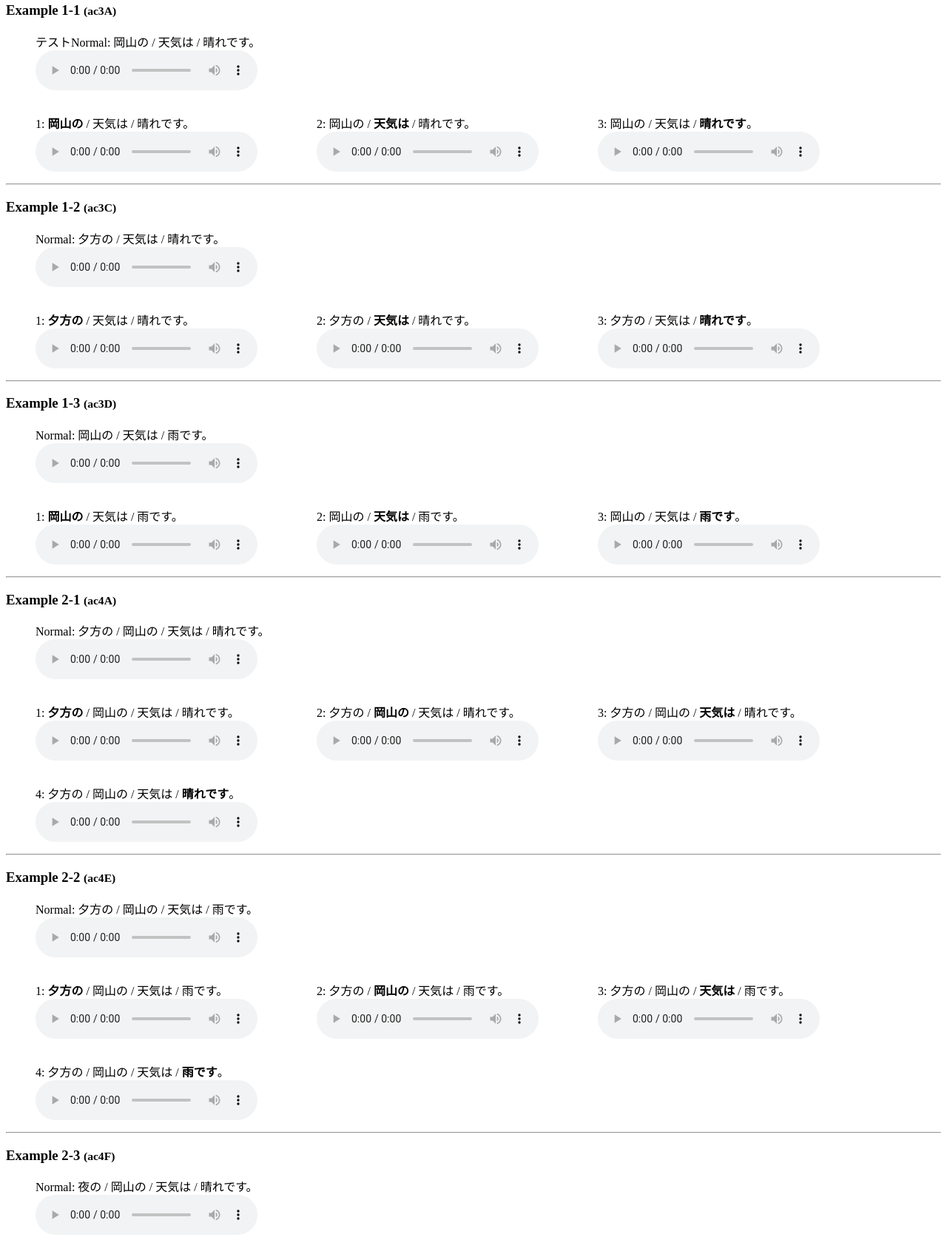
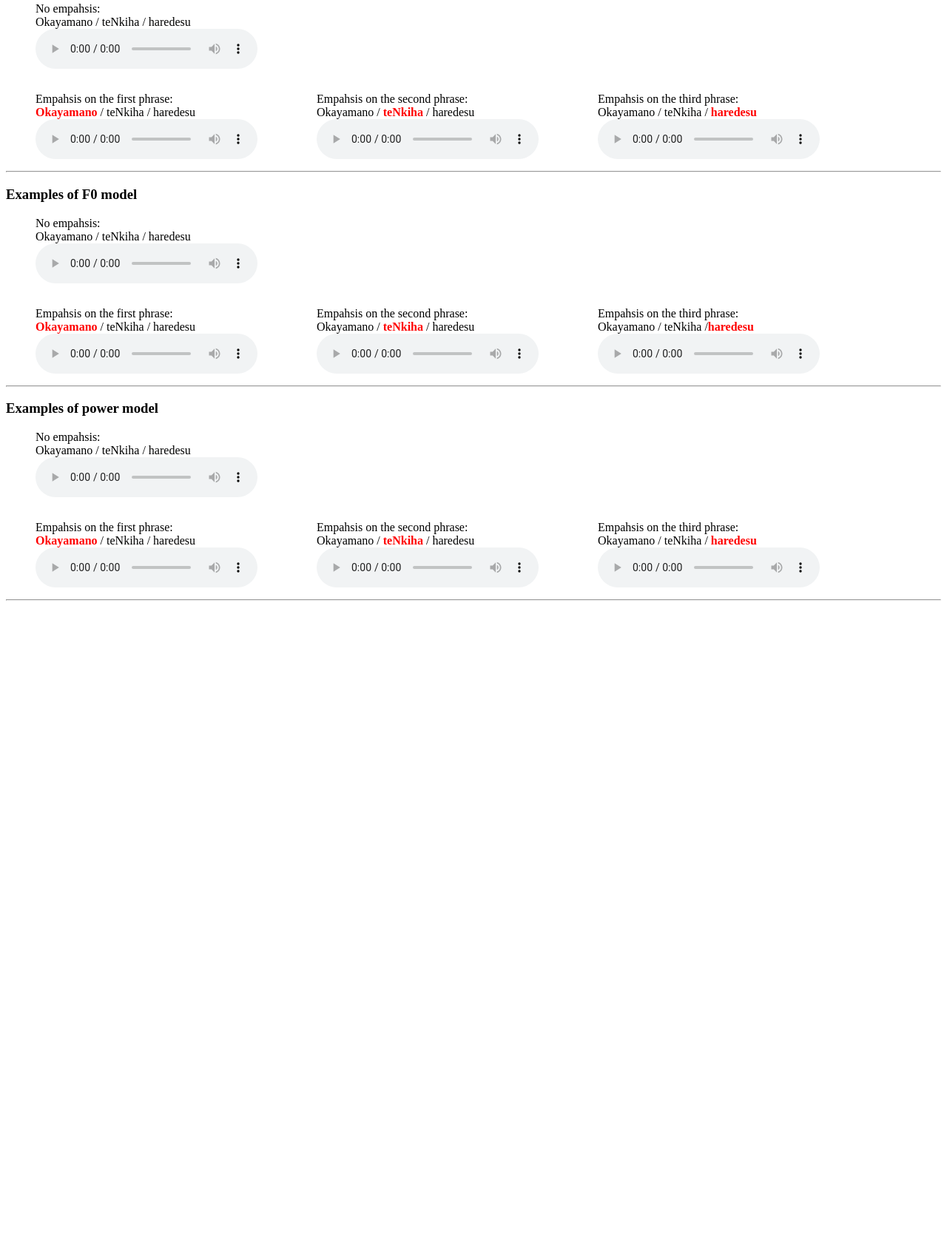
Before and after one commit to abe60/MLSP2024demo_M.abe, a plain HTML site: page index.html in a window 1280 px wide. Shown: the part 159-1831 px from the top of the page at 74% size. After the commit the page ends 979 px from the top, so only its background shows below. Drawn offline with Linux system fonts and the light colour scheme.

Commit message:
Add files via upload

```diff
--- a/index.html
+++ b/index.html
@@ -5,160 +5,90 @@ hr { clear: both; }
 </style>
 </head>
 <body>
-<h3>デモ</h3>
+<h3>Demo</h3>
 <p>
-  Normal = 強調フラグを与えずに合成した場合（従来方式）<br>
-  1, 2, 3, 4 = 各アクセント句に強調フラグを与えた場合（提案方式）<br>
-  ※「/」は，アクセント句の区切りを意味する．
+Takumi WADA, Sunao HARA and Masanobu ABE, "EXPLICIT PROSODY CONTROL TO REALIZE DISCOURSE FOCUS IN END-TO-END TEXT-TO-SPEECH"
+Graduate School of Interdisciplinary Science and Engineering in Health Systems,Okayama University, MLSP2024
+
 </p>
 <hr>
-<h3>Example 1-1 <small>(ac3A)</small></h3>
+<h3>Examples of F0&power model</h3>
 <p>
   <figure>
-    <figcaption>テストNormal: 岡山の / 天気は / 晴れです。</figcaption>
-    <audio src="3A.f0.wav" controls></audio><br>
+    <figcaption>No empahsis: </figcaption>
+    <figcaption>Okayamano / teNkiha / haredesu</figcaption>
+    <audio src="3A.f0power.wav" controls></audio><br>
   </figure>
   <div>
-    <figure style="float: left">
-      <figcaption>1: <b>岡山の</b> / 天気は / 晴れです。</figcaption>
-      <audio src="ac3A_1.wav" controls></audio><br>
+      <figure style="float: left">
+      <figcaption>Empahsis on the first phrase: </figcaption>
+      <figcaption> <font color="red"><b>Okayamano</b></font> / teNkiha / haredesu</figcaption>
+      <audio src="3A_1.f0power.wav" controls></audio><br>
     </figure>
     <figure style="float: left">
-      <figcaption>2: 岡山の / <b>天気は</b> / 晴れです。</figcaption>
-      <audio src="ac3A_2.wav" controls></audio><br>
+      <figcaption>Empahsis on the second phrase: </figcaption>
+      <figcaption> Okayamano /  <font color="red"><b>teNkiha</b></font> / haredesu</figcaption>
+      <audio src="3A_2.f0power.wav" controls></audio><br>
     </figure>
     <figure style="float: left">
-      <figcaption>3: 岡山の / 天気は / <b>晴れです</b>。</figcaption>
-      <audio src="ac3A_3.wav" controls></audio><br>
+      <figcaption>Empahsis on the third phrase: </figcaption>
+      <figcaption> Okayamano / teNkiha /  <font color="red"><b>haredesu</b></font></figcaption>
+      <audio src="3A_3.f0power.wav" controls></audio><br>
     </figure>
   </div>
 </p>
 
 <hr>
-<h3>Example 1-2 <small>(ac3C)</small></h3>
+<h3>Examples of F0 model</h3>
 <p>
   <figure>
-    <figcaption>Normal: 夕方の / 天気は / 晴れです。</figcaption>
-    <audio src="ac3C.wav" controls></audio><br>
+    <figcaption>No empahsis: </figcaption>
+    <figcaption>Okayamano / teNkiha / haredesu</figcaption>
+    <audio src="3A.f0.wav" controls></audio><br>
   </figure>
   <div>
     <figure style="float: left">
-      <figcaption>1: <b>夕方の</b> / 天気は / 晴れです。</figcaption>
-      <audio src="ac3C_1.wav" controls></audio><br>
+      <figcaption>Empahsis on the first phrase: </figcaption>
+      <figcaption> <font color="red"><b>Okayamano</b></font> / teNkiha / haredesu</figcaption>
+      <audio src="3A_1.f0.wav" controls></audio><br>
     </figure>
     <figure style="float: left">
-      <figcaption>2: 夕方の / <b>天気は</b> / 晴れです。</figcaption>
-      <audio src="ac3C_2.wav" controls></audio><br>
+      <figcaption>Empahsis on the second phrase: </figcaption>
+      <figcaption> Okayamano / <font color="red"><b>teNkiha</b></font> / haredesu</figcaption>
+      <audio src="3A_2.f0.wav" controls></audio><br>
     </figure>
     <figure style="float: left">
-      <figcaption>3: 夕方の / 天気は / <b>晴れです</b>。</figcaption>
-      <audio src="ac3C_3.wav" controls></audio><br>
+      <figcaption>Empahsis on the third phrase: </figcaption>
+      <figcaption> Okayamano / teNkiha /<font color="red"><b>haredesu</b></font> </figcaption>
+      <audio src="3A_3.f0.wav" controls></audio><br>
     </figure>
   </div>
 </p>
 
 <hr>
-<h3>Example 1-3 <small>(ac3D)</small></h3>
+<h3>Examples of power model</h3>
 <p>
   <figure>
-    <figcaption>Normal: 岡山の / 天気は / 雨です。</figcaption>
-    <audio src="ac3D.wav" controls></audio><br>
+    <figcaption>No empahsis: </figcaption>
+    <figcaption>Okayamano / teNkiha / haredesu</figcaption>
+    <audio src="3A.power.wav" controls></audio><br>
   </figure>
   <div>
     <figure style="float: left">
-      <figcaption>1: <b>岡山の</b> / 天気は / 雨です。</figcaption>
-      <audio src="ac3D_1.wav" controls></audio><br>
+      <figcaption>Empahsis on the first phrase: </figcaption>
+      <figcaption><font color="red"><b>Okayamano</b> </font> / teNkiha / haredesu</figcaption>
+      <audio src="3A_1.power.wav" controls></audio><br>
     </figure>
     <figure style="float: left">
-      <figcaption>2: 岡山の / <b>天気は</b> / 雨です。</figcaption>
-      <audio src="ac3D_2.wav" controls></audio><br>
+      <figcaption>Empahsis on the second phrase: </figcaption>
+      <figcaption> Okayamano / <font color="red"><b>teNkiha</b> </font>/ haredesu</figcaption>
+      <audio src="3A_2.power.wav" controls></audio><br>
     </figure>
     <figure style="float: left">
-      <figcaption>3: 岡山の / 天気は / <b>雨です</b>。</figcaption>
-      <audio src="ac3D_3.wav" controls></audio><br>
+      <figcaption>Empahsis on the third phrase: </figcaption>
+      <figcaption> Okayamano / teNkiha / <font color="red"><b>haredesu</b></font></figcaption>
+      <audio src="3A_3.power.wav" controls></audio><br>
     </figure>
   </div>
 </p>
-
 <hr>
-<h3>Example 2-1 <small>(ac4A)</small></h3>
-<p>
-  <figure>
-    <figcaption>Normal: 夕方の / 岡山の / 天気は / 晴れです。</figcaption>
-    <audio src="ac4A.wav" controls></audio><br>
-  </figure>
-  <div>
-    <figure style="float: left">
-      <figcaption>1: <b>夕方の</b> / 岡山の / 天気は / 晴れです。</figcaption>
-      <audio src="ac4A_1.wav" controls></audio><br>
-    </figure>
-    <figure style="float: left">
-      <figcaption>2: 夕方の / <b>岡山の</b> / 天気は / 晴れです。</figcaption>
-      <audio src="ac4A_2.wav" controls></audio><br>
-    </figure>
-    <figure style="float: left">
-      <figcaption>3: 夕方の / 岡山の / <b>天気は</b> / 晴れです。</figcaption>
-      <audio src="ac4A_3.wav" controls></audio><br>
-    </figure>
-    <figure style="float: left">
-      <figcaption>4: 夕方の / 岡山の / 天気は / <b>晴れです</b>。</figcaption>
-      <audio src="ac4A_4.wav" controls></audio><br>
-    </figure>
-  </div>
-</p>
-
-<hr>
-<h3>Example 2-2 <small>(ac4E)</small></h3>
-<p>
-  <figure>
-    <figcaption>Normal: 夕方の / 岡山の / 天気は / 雨です。</figcaption>
-    <audio src="ac4E.wav" controls></audio><br>
-  </figure>
-  <div>
-    <figure style="float: left">
-      <figcaption>1: <b>夕方の</b> / 岡山の / 天気は / 雨です。</figcaption>
-      <audio src="ac4E_1.wav" controls></audio><br>
-    </figure>
-    <figure style="float: left">
-      <figcaption>2: 夕方の / <b>岡山の</b> / 天気は / 雨です。</figcaption>
-      <audio src="ac4E_2.wav" controls></audio><br>
-    </figure>
-    <figure style="float: left">
-      <figcaption>3: 夕方の / 岡山の / <b>天気は</b> / 雨です。</figcaption>
-      <audio src="ac4E_3.wav" controls></audio><br>
-    </figure>
-    <figure style="float: left">
-      <figcaption>4: 夕方の / 岡山の / 天気は / <b>雨です</b>。</figcaption>
-      <audio src="ac4E_4.wav" controls></audio><br>
-    </figure>
-  </div>
-</p>
-
-<hr>
-<h3>Example 2-3 <small>(ac4F)</small></h3>
-<p>
-  <figure>
-    <figcaption>Normal: 夜の / 岡山の / 天気は / 晴れです。</figcaption>
-    <audio src="ac4F.wav" controls></audio><br>
-  </figure>
-  <div>
-    <figure style="float: left">
-      <figcaption>1: <b>夜の</b> / 岡山の / 天気は / 晴れです。</figcaption>
-      <audio src="ac4F_1.wav" controls></audio><br>
-    </figure>
-    <figure style="float: left">
-      <figcaption>2: 夜の / <b>岡山の</b> / 天気は / 晴れです。</figcaption>
-      <audio src="ac4F_2.wav" controls></audio><br>
-    </figure>
-    <figure style="float: left">
-      <figcaption>3: 夜の / 岡山の / <b>天気は</b> / 晴れです。</figcaption>
-      <audio src="ac4F_3.wav" controls></audio><br>
-    </figure>
-    <figure style="float: left">
-      <figcaption>4: 夜の / 岡山の / 天気は / <b>晴れです</b>。</figcaption>
-      <audio src="ac4F_4.wav" controls></audio><br>
-    </figure>
-  </div>
-</p>
-
-</body></html>
```
Also changed, not shown: 11 other files.
